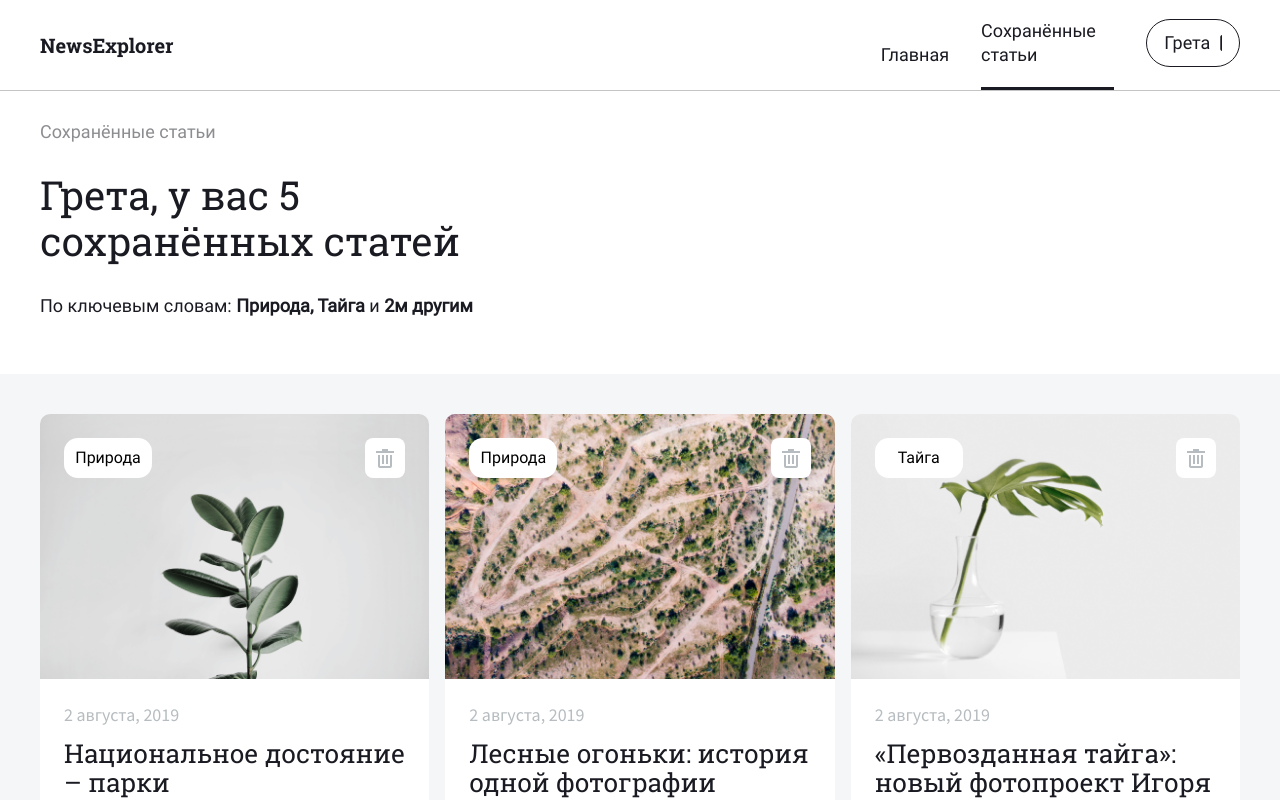
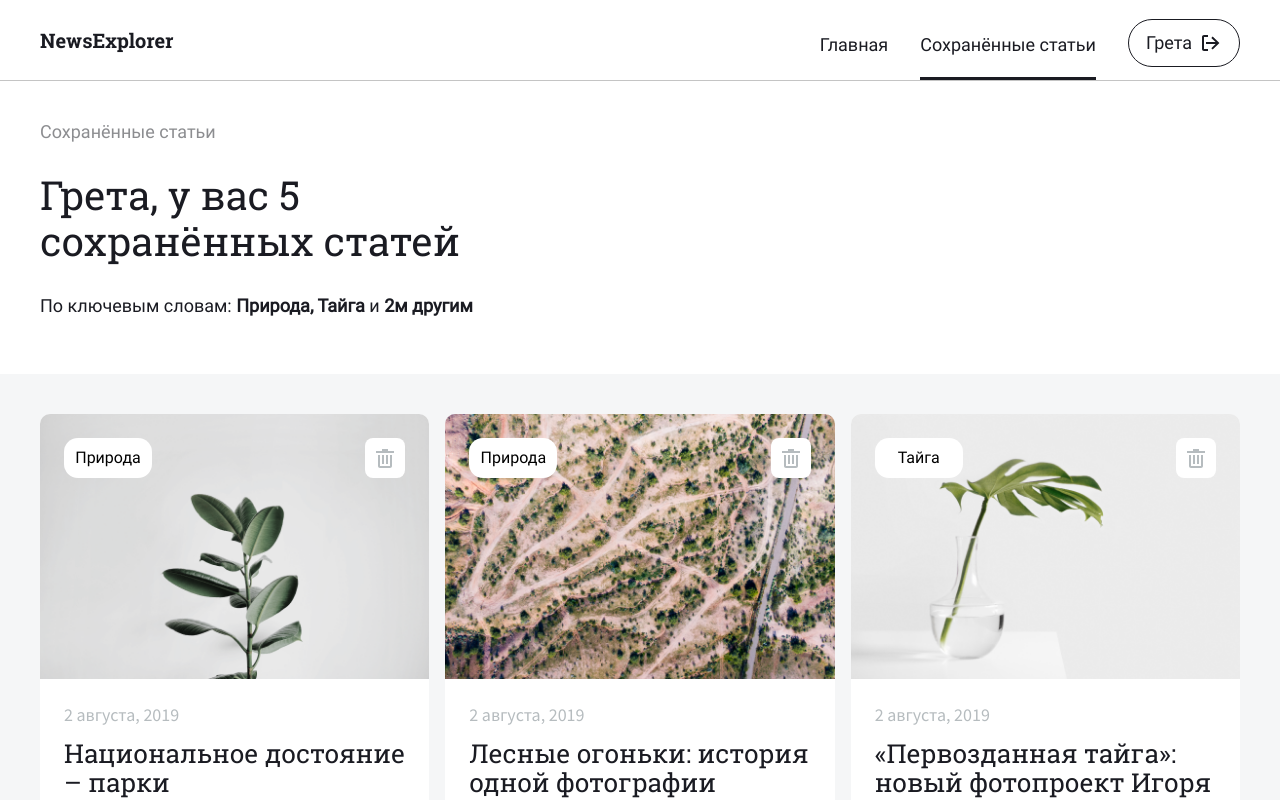
Before and after one commit to natalja1912/news-explorer-frontend, a React (Create React App) app: page /saved-news in a window 1280 px wide. Shown: the top 800 px of the page. Built offline with nearby package versions, Linux system fonts and the light colour scheme.

Commit message:
feat: adaptivity

```diff
--- a/src/components/Header/Header.css
+++ b/src/components/Header/Header.css
@@ -67,7 +67,7 @@
     background-position: center;
 }
 
-@media screen and (max-width: 426px) {
+@media screen and (max-width: 600px) {
     .header{
         padding: 16px 0;
     }
--- a/src/components/Main/Main.js
+++ b/src/components/Main/Main.js
@@ -35,7 +35,7 @@ function Main({ loggedIn }) {
   }
 
   return (
-    <main className="main-page">
+    <section className="main-page">
       <CurrentUserContext.Provider value={currentUser}>
         <LoginPopup isOpen={isLoginPopupOpen} onClose={() => setLoginPopupOpen(false)} redirectLoginPopup={(value) => setRegisterPopupOpen(value)} onUpdateUser={(value) => onUpdateUser(value)}></LoginPopup>
         <RegisterPopup isOpen={isRegisterPopupOpen} onClose={() => setRegisterPopupOpen(false)} redirectRegisterPopup={(value) => setLoginPopupOpen(value)} onUpdateUser={(value) => onUpdateUser(value)}></RegisterPopup>
@@ -47,7 +47,7 @@ function Main({ loggedIn }) {
         <NewsCardList loggedIn={loggedIn} cards={cards} />
         <About />
       </CurrentUserContext.Provider>
-    </main>
+    </section>
   );
 }
 
--- a/src/components/Navigation/Navigation.css
+++ b/src/components/Navigation/Navigation.css
@@ -5,7 +5,8 @@
 
 .nav__link{
     display: flex;
-    justify-content: center;
+    white-space: nowrap;
+    text-overflow: ellipsis;
     align-items: flex-end;
     margin-left: 32px;
     background-color: transparent;
@@ -71,11 +72,13 @@
 .nav__link_type_user_black::after{
     content: '';
     display: inline-block;
+    box-sizing: border-box;
     vertical-align: middle;
     margin-left: 6px;
     width: 24px;
     height: 24px;
     background: url('../../images/icons/logout.svg');
+    background-repeat: no-repeat;
 }
 
 .nav__link_type_user_white::after{
@@ -95,6 +98,7 @@
 
     .nav__link{
         font-size: 16px;
+        white-space: normal;
     }
 
     .nav__link_type_main{
@@ -112,7 +116,7 @@
     }
 }
 
-@media screen and (max-width: 426px) {
+@media screen and (max-width: 600px) {
     .nav{
         margin-top: 16px;
         display: none;
--- a/src/components/SavedNews/SavedNews.js
+++ b/src/components/SavedNews/SavedNews.js
@@ -16,7 +16,7 @@ function SavedNews({ loggedIn }) {
   }
 
   return (
-    <main className="savednews-content">
+    <section className="savednews-content">
       <CurrentUserContext.Provider value={currentUser}>
         {!isMobile && <Header color='black' loggedIn={loggedIn} handleMobile={value => handleMobile(value)} isMobile={isMobile} />}
         {isMobile && <Popup isOpen={isMobile} onClose={() => setMobile(false)}>
@@ -25,7 +25,7 @@ function SavedNews({ loggedIn }) {
         <SavedNewsHeader />
         <NewsCardList loggedIn={loggedIn} cards={savedCards} />
       </CurrentUserContext.Provider>
-    </main>
+    </section>
   );
 }
 
```
Also changed, not shown: 1 other file (tests, documents, lock files or other folders).
